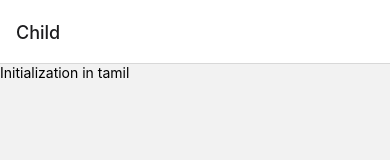
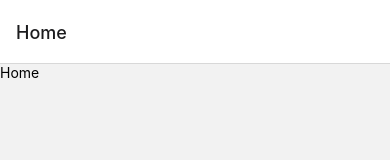
Before and after one commit to ASMohamedFaheemAnver/ReactNativeStarter, a React Native app: screen /Home in a window 390 px wide. Shown: the top 160 px of the page. Built offline with nearby package versions, Linux system fonts and the light colour scheme.

Commit message:
More screens,

```diff
--- a/App.js
+++ b/App.js
@@ -2,7 +2,8 @@ import LanguageProvider from '@provider/LanguageProvider';
 import {NavigationContainer} from '@react-navigation/native';
 import {createStackNavigator} from '@react-navigation/stack';
 import {persistor, store} from '@redux/store';
-import Child from '@screens/Child';
+import Home from '@screens/Home';
+import Profile from '@screens/Profile';
 import React from 'react';
 import {Provider as ReduxProvider} from 'react-redux';
 import {PersistGate} from 'redux-persist/integration/react';
@@ -15,8 +16,9 @@ const App = () => {
       <PersistGate loading={null} persistor={persistor}>
         <LanguageProvider loading={null}>
           <NavigationContainer>
-            <Stack.Navigator>
-              <Stack.Screen name="Child" component={Child} />
+            <Stack.Navigator initialRouteName="Home">
+              <Stack.Screen name="Home" component={Home} />
+              <Stack.Screen name="Profile" component={Profile} />
             </Stack.Navigator>
           </NavigationContainer>
         </LanguageProvider>
--- a/app/screens/Child/index.js
+++ b/app/screens/Home/index.js
@@ -2,7 +2,7 @@ import React, {useEffect} from 'react';
 import {useTranslation} from 'react-i18next';
 import {Text} from 'react-native';
 import {useDispatch, useSelector} from 'react-redux';
-const Child = () => {
+const Home = () => {
   const {t} = useTranslation();
   const counter = useSelector(state => state.counter);
   const application = useSelector(state => state.application);
@@ -11,7 +11,7 @@ const Child = () => {
     // dispatch(changeLanguage('spanish'));
   }, []);
   console.log({count: counter.count, application});
-  return <Text>{t('init')}</Text>;
+  return <Text>{t('Home')}</Text>;
 };
 
-export default Child;
+export default Home;
--- /dev/null
+++ b/app/screens/Profile/index.js
@@ -0,0 +1,7 @@
+import React from 'react';
+import {Text} from 'react-native';
+const Profile = () => {
+  return <Text>Profile</Text>;
+};
+
+export default Profile;
```
